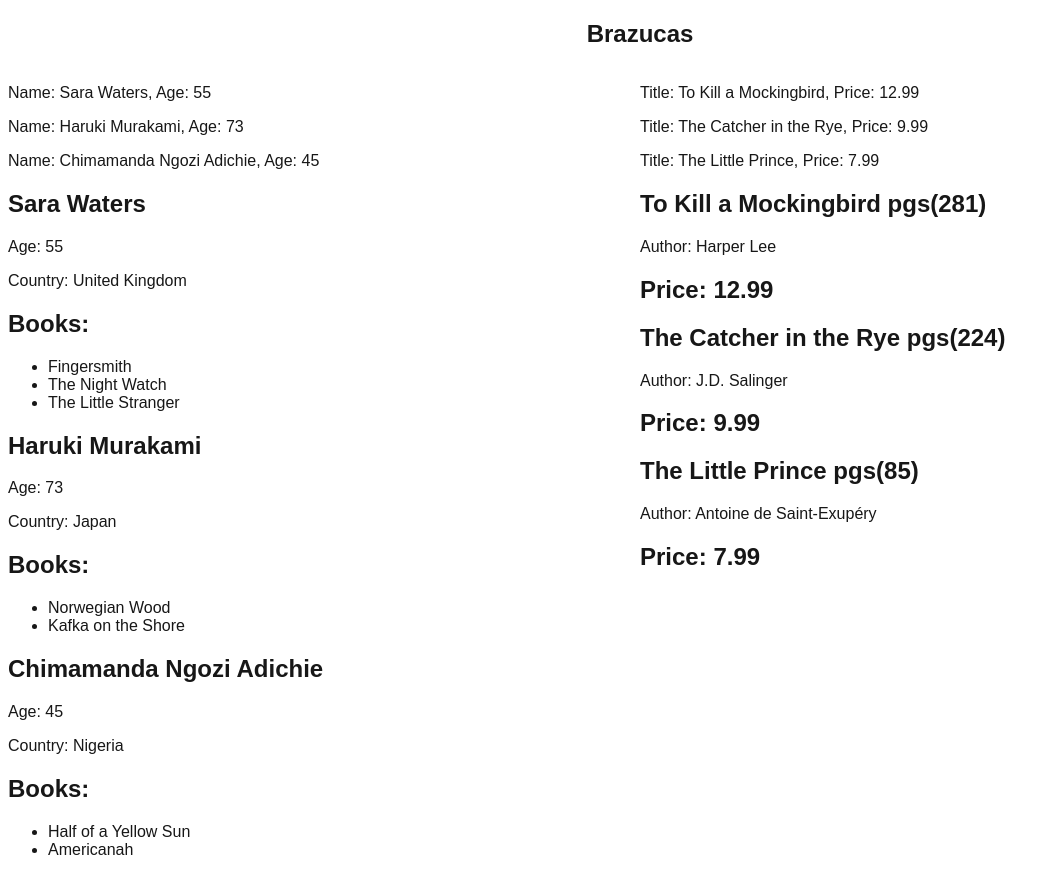
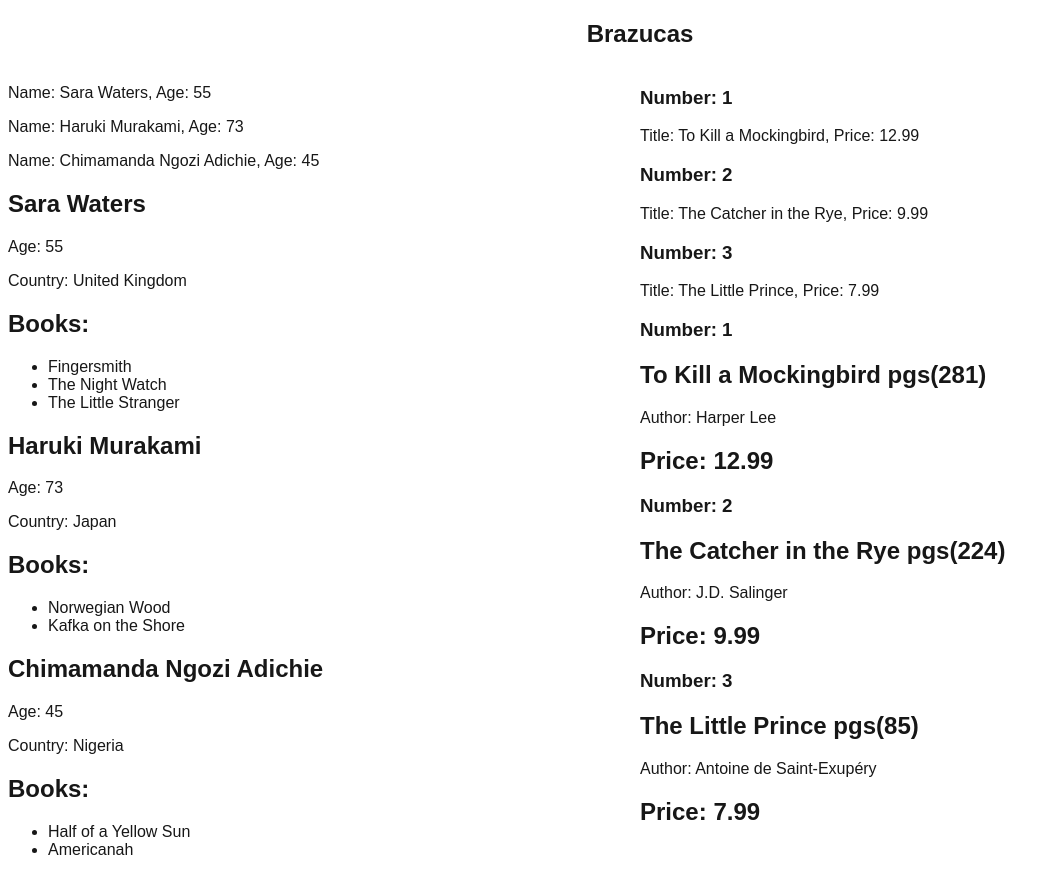
Before and after one commit to strubloid/react-advanced, a Next.js app in the folder brazucas/: page / in a window 1280 px wide. Shown: the whole page, without its empty margins (0-1060 px from the left). Built offline with nearby package versions, Linux system fonts and the light colour scheme.

Commit message:
adding the numbered list, as example of component working with the data differently and keeping the same component vibe

```diff
--- /dev/null
+++ b/brazucas/app/components/lists/NumberedList.jsx
@@ -0,0 +1,22 @@
+export const NumberedList = ({ items, sourceName, ItemComponent }) => {
+    // This will be responsible to generate an unique key for each item
+    const getItemKey = (id, sourceName, componentName, index) => {
+        return `${id}-${sourceName}-${componentName}-${index}`;
+    };
+
+    // this will be the responsible to build the props for the ItemComponent
+    const buildItemProps = (sourceName, item) => {
+        return { [sourceName]: item };
+    };
+
+    return (
+        <>
+            {items.map((item, index) => (
+                <>
+                    <h3>Number: {index + 1}</h3>
+                    <ItemComponent key={getItemKey(item.id, sourceName, ItemComponent.name, index)} {...buildItemProps(sourceName, item)} />
+                </>
+            ))}
+        </>
+    );
+};
--- a/brazucas/app/page.tsx
+++ b/brazucas/app/page.tsx
@@ -6,6 +6,7 @@ import { LargeAuthorListItems } from "@components/autors/LargeListItems";
 import { SmallBookListItems } from "@components/books/SmallListItems";
 import { LargeBookListItems } from "@components/books/LargeListItems";
 import { NormalList } from "@components/lists/NormalList";
+import { NumberedList } from "@components/lists/NumberedList";
 import { books } from "./data/Books";
 
 const LeftSideComponent = ({ children }: { children: React.ReactNode }) => {
@@ -28,8 +29,10 @@ export default function Home() {
                     <NormalList items={authors} sourceName="author" ItemComponent={LargeAuthorListItems} />
                 </LeftSideComponent>
                 <RightSideComponent>
-                    <NormalList items={books} sourceName="book" ItemComponent={SmallBookListItems} />
-                    <NormalList items={books} sourceName="book" ItemComponent={LargeBookListItems} />
+                    {/* <NormalList items={books} sourceName="book" ItemComponent={SmallBookListItems} />
+                    <NormalList items={books} sourceName="book" ItemComponent={LargeBookListItems} /> */}
+                    <NumberedList items={books} sourceName="book" ItemComponent={SmallBookListItems} />
+                    <NumberedList items={books} sourceName="book" ItemComponent={LargeBookListItems} />
                 </RightSideComponent>
             </SplitScreen>
         </>
```
